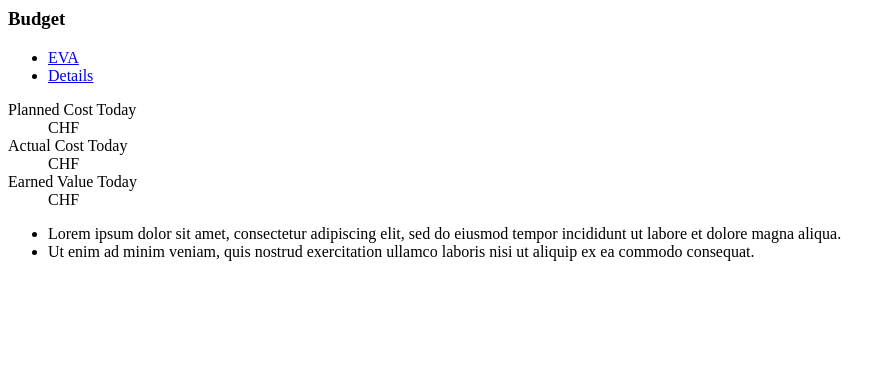
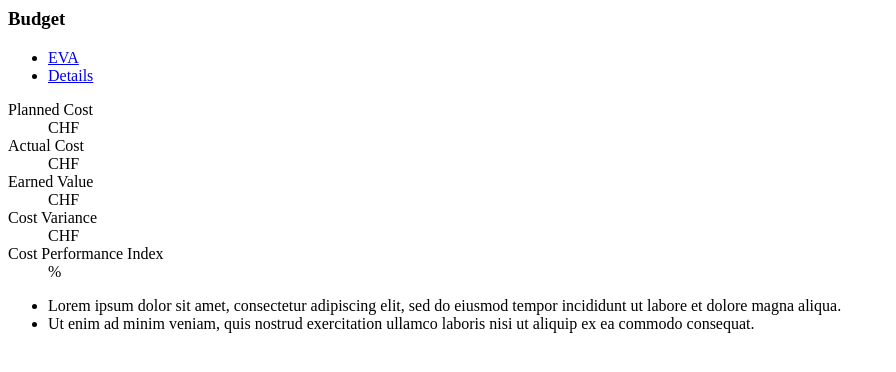
Before and after one commit to linuxbasic/project-dashboard, a Django app: template dashboard/templates/dashboard/partials/budget.html in a window 1280 px wide. Shown: the top 372 px of the page, without its empty margins (0-896 px from the left). Run offline with Django 3.2, Linux system fonts and the light colour scheme; the template is opened without the code that fills it, so the values that code supplies are empty.

Commit message:
Add cost variance and cpi to dashboard

```diff
--- a/dashboard/templates/dashboard/partials/budget.html
+++ b/dashboard/templates/dashboard/partials/budget.html
@@ -15,12 +15,16 @@
         </div>
         <div class="uk-width-1-4">
             <dl>
-                <dt>Planned Cost Today</dt>
+                <dt>Planned Cost</dt>
                 <dd>{{ cost.planned|floatformat:2 }} CHF</dd>
-                <dt>Actual Cost Today</dt>
+                <dt>Actual Cost</dt>
                 <dd>{{ cost.actual|floatformat:2 }} CHF</dd>
-                <dt>Earned Value Today</dt>
+                <dt>Earned Value</dt>
                 <dd>{{ cost.earning|floatformat:2 }} CHF</dd>
+                <dt>Cost Variance</dt>
+                <dd>{{ cost.variance|floatformat:2 }} CHF</dd>
+                <dt>Cost Performance Index</dt>
+                <dd>{{ cost.cpi|floatformat:2 }} %</dd>
             </dl>
         </div>
         <div class="uk-width-expand@m">
```
Also changed, not shown: dashboard/views.py (+8 -3 lines).
